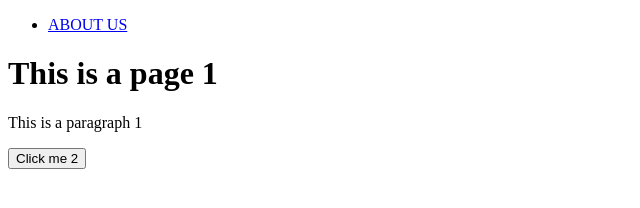
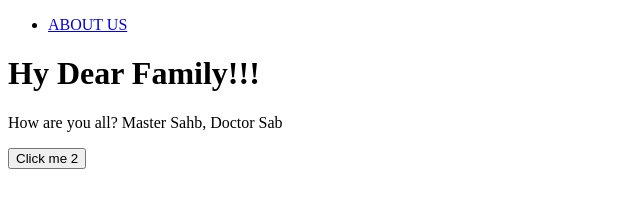
Before and after one commit to jawadqshub/pl, a plain HTML site: page index.html in a window 1280 px wide. Shown: the whole page, without its empty margins (0-640 px from the left). Drawn offline with nearby package versions, Linux system fonts and the light colour scheme.

Commit message:
Update index.html

```diff
--- a/index.html
+++ b/index.html
@@ -15,8 +15,9 @@
                 <a href="about.html">ABOUT US</a>
             </li>
         </ul>
-        <h1>This is a page 1</h1>
-        <p>This is a paragraph 1</p>
+        <h1>Hy Dear Family!!!</h1>
+        <p>How are you all?
+         Master Sahb, Doctor Sab</p>
 
         <button
             onclick=" callJQueryFunction('about.html')">Click
```
